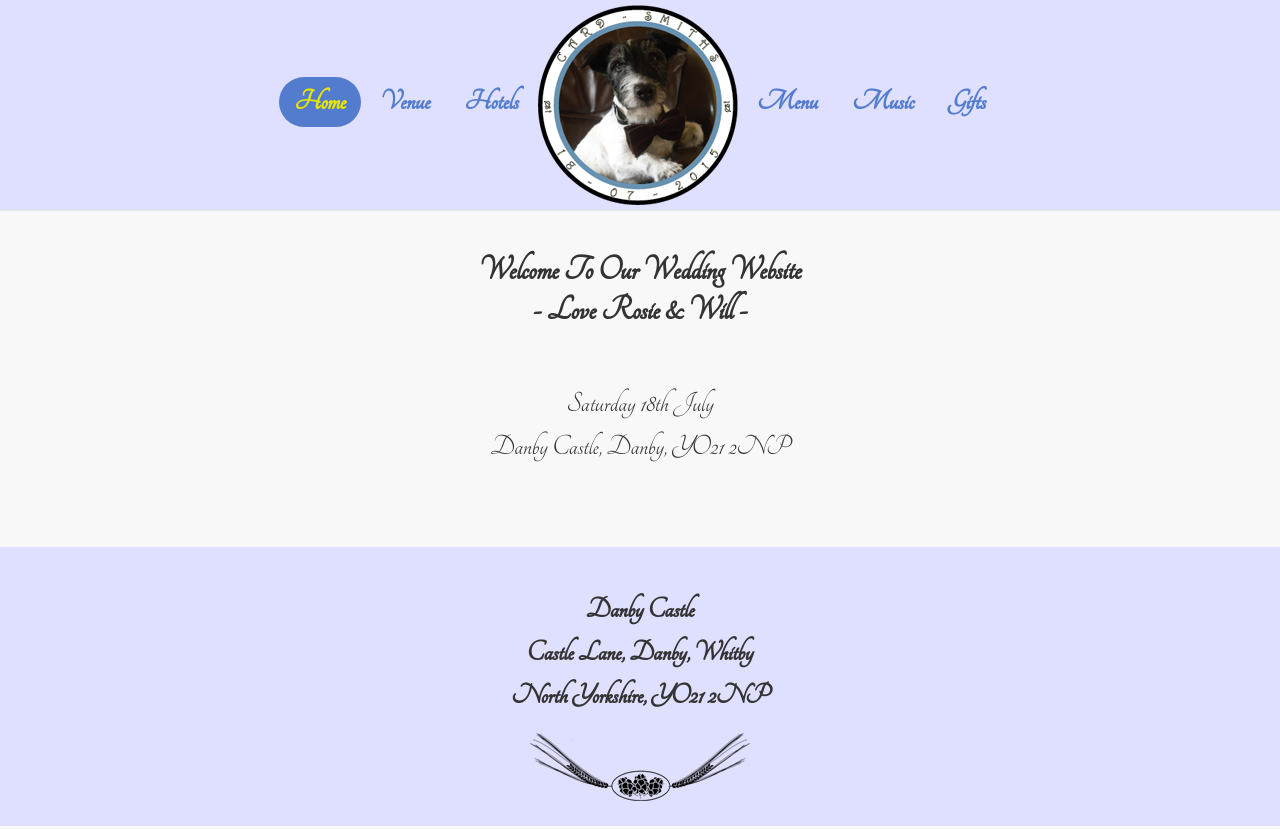
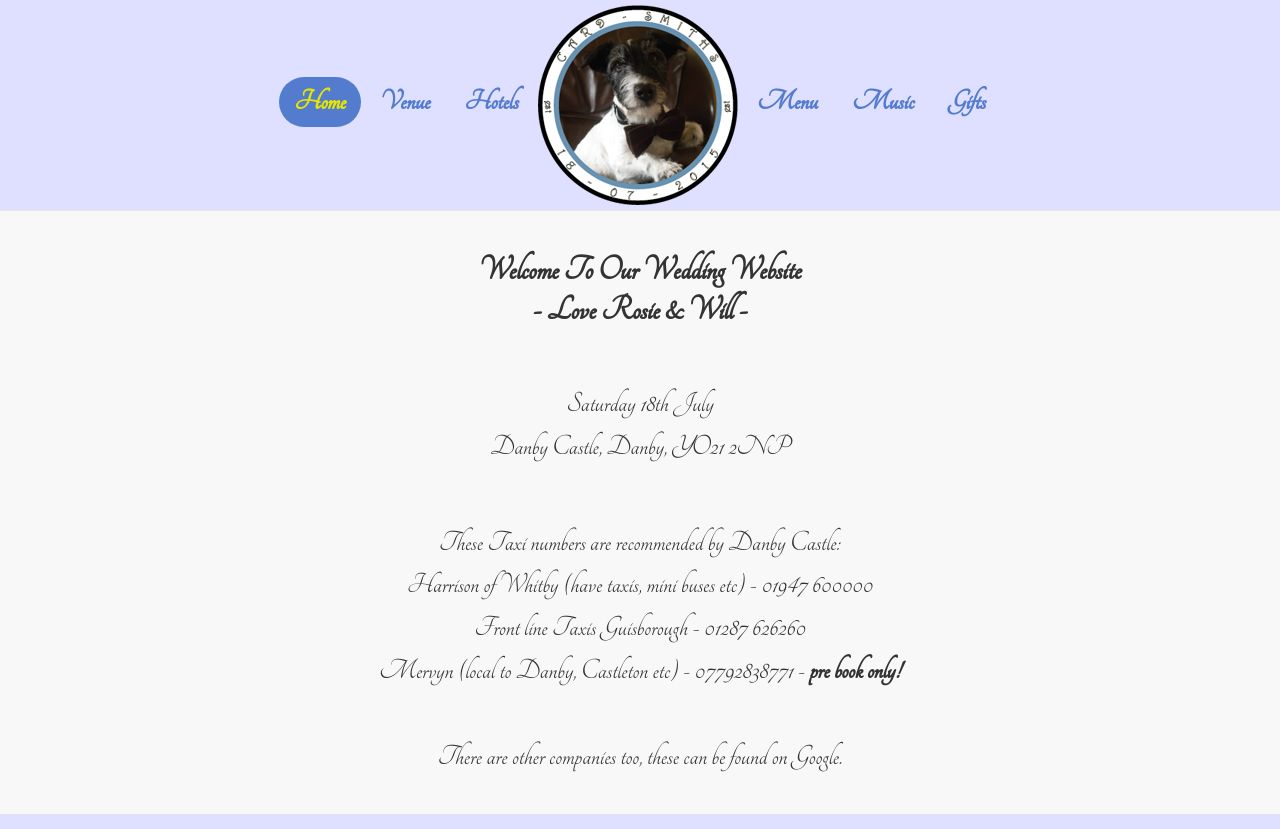
Before and after one commit to willsmithdev/cardsmithwedding, a plain HTML site: page index.html in a window 1280 px wide. Shown: the top 829 px of the page. Drawn offline with nearby package versions, Linux system fonts and the light colour scheme.

Commit message:
Taxi Numbers

```diff
--- a/index.html
+++ b/index.html
@@ -85,7 +85,16 @@
 				    		<br/>
 				    		Danby Castle, Danby, YO21 2NP
 				    	</p>
-				    	<br/>
+				    	<p style="font-family: 'Tangerine', cursive; font-size:30px;">
+				    		<br/>
+				    		These Taxi numbers are recommended by Danby Castle:
+				    		<br/>
+				    		Harrison of Whitby (have taxis, mini buses etc) - 01947 600000<br/>
+							Front line Taxis Guisborough -  01287 626260<br/>
+							Mervyn (local to Danby, Castleton etc) - 07792838771 - <b>pre book only!</b><br/><br/>
+							There are other companies too, these can be found on Google.
+				    	</p>
+
 			    	</div>
 
 		    	</div>
```
Also changed, not shown: 1 other file.
